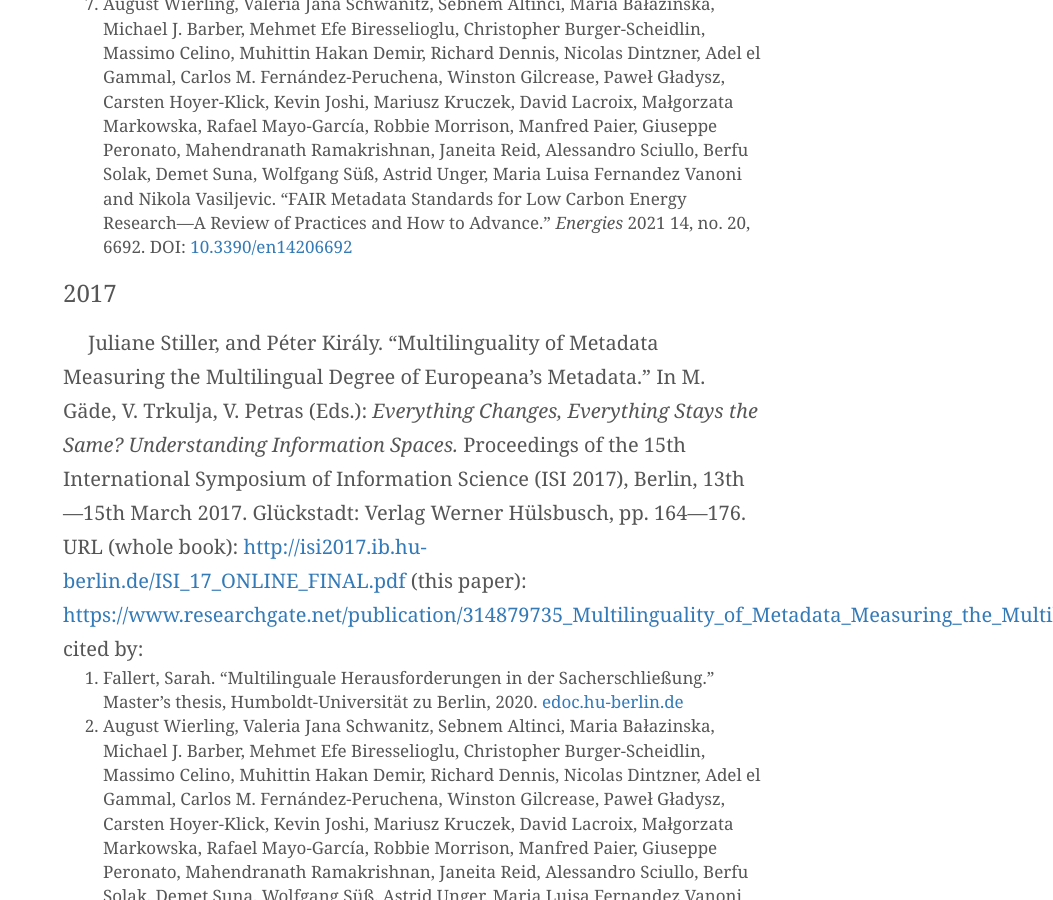
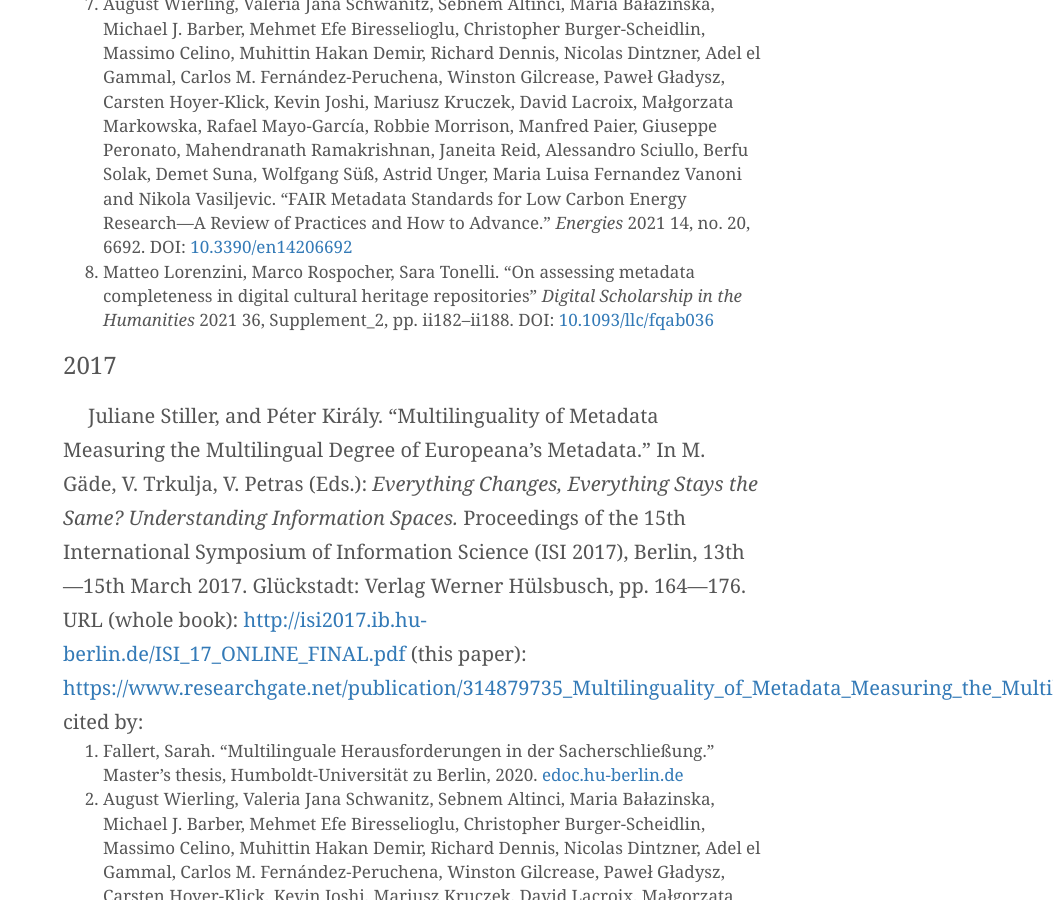
Before and after one commit to pkiraly/pkiraly.github.io, a Jekyll site: the page built from about.md, in a window 1280 px wide and 900 px high, scrolled down 2551 px. Shown: the whole window, without its empty margins (227-1280 px from the left). Built offline with Jekyll 4.4.1, drawn with Linux system fonts in a browser that asks for light colours; nearby versions of some CDN libraries; some web fonts are replaced; comment, search, counter and statistics services are not loaded.

Commit message:
Lorenzini, Rospocher, Tonelli 2021

```diff
--- a/about.md
+++ b/about.md
@@ -62,6 +62,8 @@
 5. Mark Edward Phillips, Oksana L. Zavalina, and Hannah Tarver. "Exploring the utility of metadata record graphs and network analysis for metadata quality evaluation and augmentation." _International Journal of Metadata, Semantics and Ontologies_ 14, no. 2 (2020): 112-123. DOI: [10.1504/IJMSO.2020.108326](https://doi.org/10.1504/IJMSO.2020.108326)
 6. Rachel Jaffe. "Rethinking Metadata’s Value and How It Is Evaluated." _Technical Services Quarterly_ 37, no. 4 (2020): 432-443. DOI: [10.1080/07317131.2020.1810443](https://doi.org/10.1080/07317131.2020.1810443)
 7. August Wierling, Valeria Jana Schwanitz, Sebnem Altinci, Maria Bałazinska, Michael J. Barber, Mehmet Efe Biresselioglu, Christopher Burger-Scheidlin, Massimo Celino, Muhittin Hakan Demir, Richard Dennis, Nicolas Dintzner, Adel el Gammal, Carlos M. Fernández-Peruchena, Winston Gilcrease, Paweł Gładysz, Carsten Hoyer-Klick, Kevin Joshi, Mariusz Kruczek, David Lacroix, Małgorzata Markowska, Rafael Mayo-García, Robbie Morrison, Manfred Paier, Giuseppe Peronato, Mahendranath Ramakrishnan, Janeita Reid, Alessandro Sciullo, Berfu Solak, Demet Suna, Wolfgang Süß, Astrid Unger, Maria Luisa Fernandez Vanoni and Nikola Vasiljevic. "FAIR Metadata Standards for Low Carbon Energy Research—A Review of Practices and How to Advance." _Energies_ 2021 14, no. 20, 6692. DOI: [10.3390/en14206692](https://doi.org/10.3390/en14206692)
+8. Matteo Lorenzini, Marco Rospocher, Sara Tonelli. "On assessing metadata completeness in digital cultural heritage repositories" _Digital Scholarship in the Humanities_ 2021 36, Supplement_2, pp. ii182–ii188. DOI: [10.1093/llc/fqab036](https://doi.org/10.1093/llc/fqab036)
+
 
 
 <!--
```
